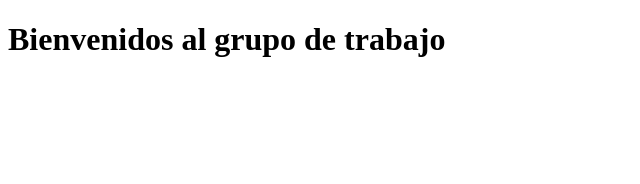
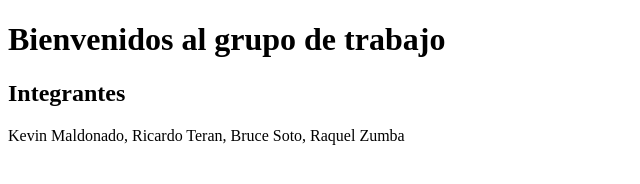
Before and after one commit to EstherZumba/Grupo6SOTF, a plain HTML site: page index.html in a window 1280 px wide. Shown: the whole page, without its empty margins (0-640 px from the left). Drawn offline with Linux system fonts and the light colour scheme.

Commit message:
Agregando integrantes (#1)
* Agregando integrantes

* agregandote

```diff
--- a/index.html
+++ b/index.html
@@ -8,5 +8,7 @@
 </head>
 <body>
     <h1>Bienvenidos al grupo de trabajo</h1>
+    <h2> Integrantes</h2>
+    <p>Kevin Maldonado, Ricardo Teran, Bruce Soto, Raquel Zumba</p>
 </body>
 </html>
```
